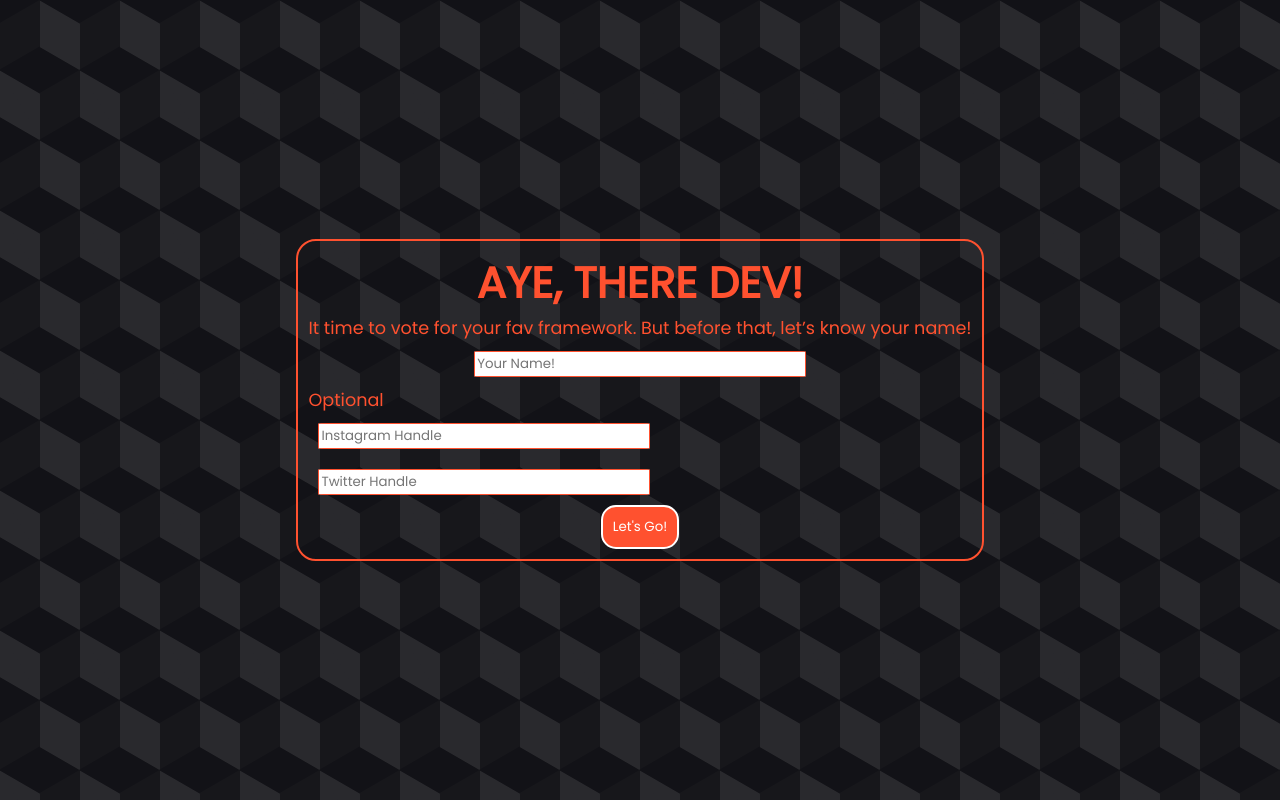
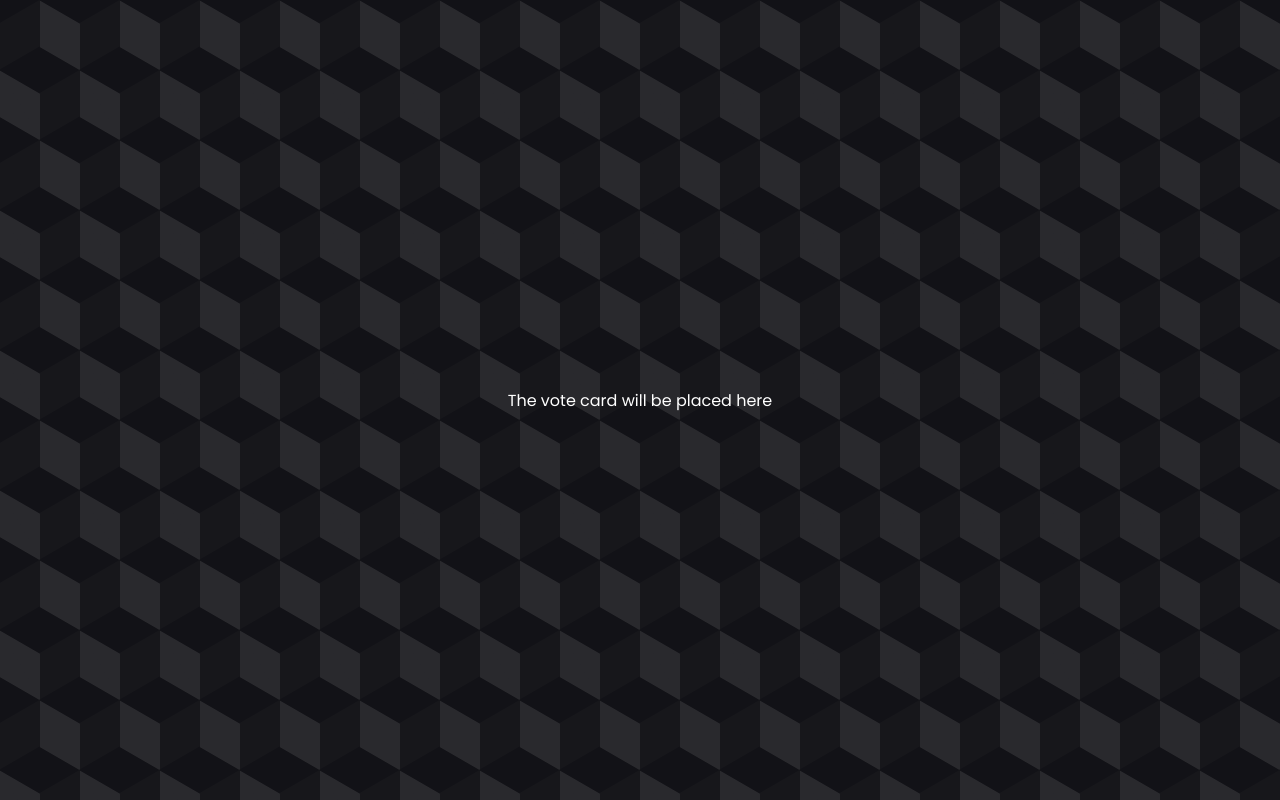
Before and after one commit to codiejay/frameworkVote, a React (Create React App) app: page /vote in a window 1280 px wide. Built offline with nearby package versions, Linux system fonts and the light colour scheme.

Commit message:
react router added

```diff
--- a/package.json
+++ b/package.json
@@ -5,6 +5,7 @@
   "dependencies": {
     "react": "^16.8.6",
     "react-dom": "^16.8.6",
+    "react-router-dom": "^5.0.1",
     "react-scripts": "3.0.1"
   },
   "scripts": {
--- a/src/App.jsx
+++ b/src/App.jsx
@@ -1,14 +1,15 @@
 import React from 'react';
+import { Route } from 'react-router-dom';
 import Landing from './components/Landing/Landing.jsx';
+import Vote from './components/Vote/Vote.jsx';
 import '../src/App.css';
+function App() {
+  return (
+    <div className="App">
+      <Route path="/" exact component={Landing} />
+      <Route path="/vote" exact component={Vote} />
+    </div>
+  );
+}
 
-class App extends React.Component {
-  render() {
-    return (
-      <div className="App">
-        <Landing />
-      </div>
-    );
-  }
-}
 export default App;
--- a/src/components/Landing/Landing.jsx
+++ b/src/components/Landing/Landing.jsx
@@ -1,14 +1,19 @@
-import React from 'react';
+import React, { Component } from 'react';
 import '../Landing/Landing.css';
 import Input from '../UI/Input/Input';
 import Button from '../UI/Button/Button';
-const Landing = () => {
+
+export default class Landing extends Component {
+  vote = () => {
+    this.props.history.push('/vote');
+  };
+  render() {
     return (
       <div className="landingPage">
         <h2>AYE, THERE DEV!</h2>
         <p>
-        It time to vote for your fav framework. But before that, let’s know your
-        name!
+          It time to vote for your fav framework. But before that, let’s know
+          your name!
         </p>
         <div className="usersName">
           <Input inputType="text" placeholder="Your Name!" />
@@ -21,11 +26,10 @@ const Landing = () => {
             <Input inputType="text" placeholder="Twitter Handle" />
           </section>
           <div id="goButton">
-          <Button>Let's Go!</Button>
+            <Button clicked={this.vote}>Let's Go!</Button>
           </div>
         </div>
       </div>
     );
-};
-
-export default Landing;
+  }
+}
--- a/src/components/UI/Button/Button.jsx
+++ b/src/components/UI/Button/Button.jsx
@@ -1,7 +1,12 @@
 import React from 'react';
 import classes from './Button.module.css';
 const Button = props => {
-  return <button className={classes.Button}> {props.children}</button>;
+  return (
+    <button className={classes.Button} onClick={props.clicked}>
+      {' '}
+      {props.children}
+    </button>
+  );
 };
 
 export default Button;
--- /dev/null
+++ b/src/components/Vote/Vote.jsx
@@ -0,0 +1,11 @@
+import React, { Component } from 'react';
+
+export default class Vote extends Component {
+  render() {
+    return (
+      <div>
+        <p style={{ color: 'white' }}>The vote card will be placed here</p>
+      </div>
+    );
+  }
+}
--- a/src/index.js
+++ b/src/index.jsx
@@ -2,9 +2,15 @@ import React from 'react';
 import ReactDOM from 'react-dom';
 import './index.css';
 import App from './App.jsx';
+import { BrowserRouter } from 'react-router-dom';
 import * as serviceWorker from './serviceWorker';
 
-ReactDOM.render( < App / > , document.getElementById('root'));
+const app = (
+  <BrowserRouter>
+    <App />
+  </BrowserRouter>
+);
+ReactDOM.render(app, document.getElementById('root'));
 
 // If you want your app to work offline and load faster, you can change
 // unregister() to register() below. Note this comes with some pitfalls.
```
Also changed, not shown: src/components/Vote/Vote.module.css (added), 1 other file (tests, documents, lock files or other folders). Lines whose indentation alone changed are shown as unchanged.
